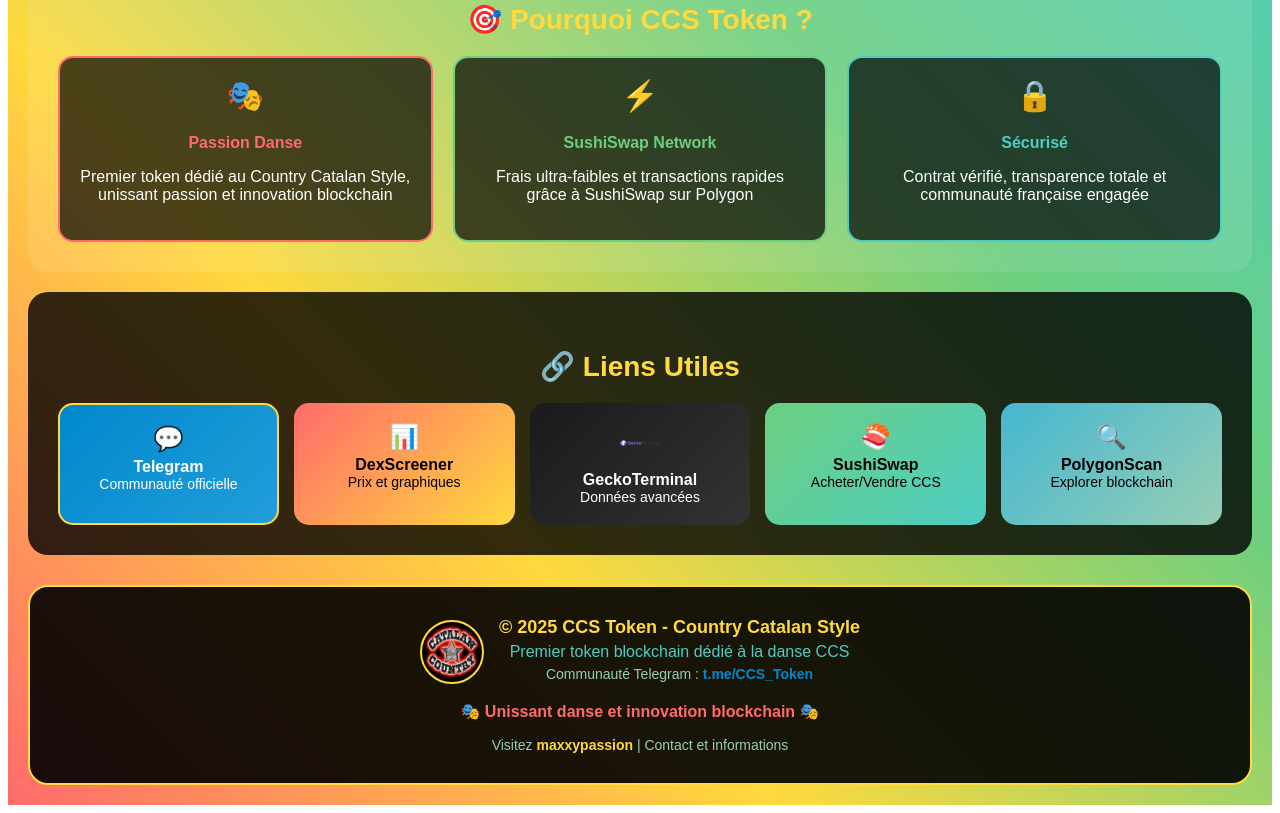
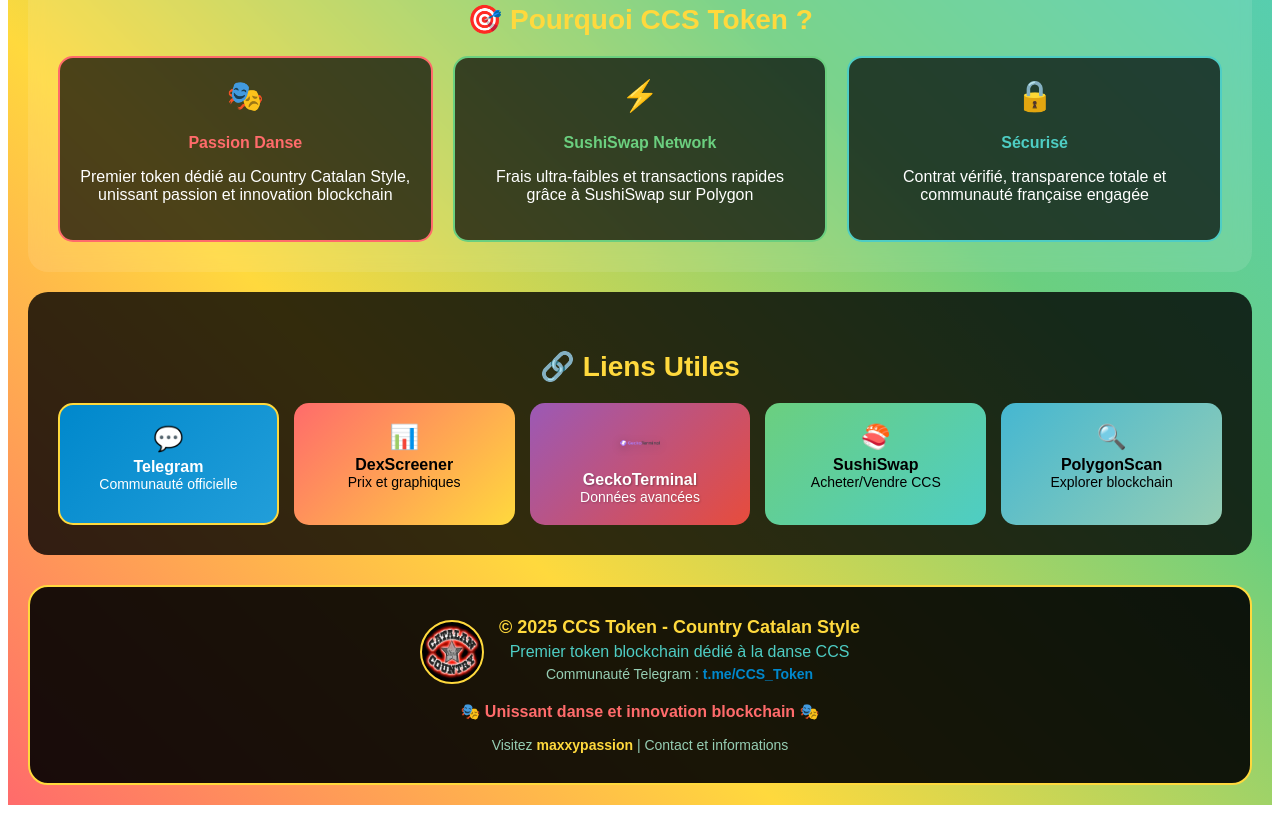
Before and after one commit to cmoalolo/ccs-token-website, a plain HTML site: page index.html in a window 1280 px wide. Shown: the part 1787-2600 px from the top of the page. Drawn offline with Linux system fonts and the light colour scheme; no server answers.

Commit message:
Update index.html
mise a jour couleur de fond lien geckoterminal couleur

```diff
--- a/index.html
+++ b/index.html
@@ -264,7 +264,7 @@
                 <div style="font-size: 14px;">Prix et graphiques</div>
             </a>
             <a href="https://www.geckoterminal.com/fr/polygon_pos/pools/0xc42d0a4fea2f9840111a5809567ccfa78cbff4be"
-               style="background: linear-gradient(135deg, #1a1a1a, #333333); color: white; padding: 20px; border-radius: 15px; text-decoration: none; transition: transform 0.3s; position: relative; overflow: hidden;"
+               style="background: linear-gradient(135deg, #9b59b6, #e74c3c); color: white; padding: 20px; border-radius: 15px; text-decoration: none; transition: transform 0.3s; position: relative; overflow: hidden;"
                onmouseover="this.style.transform='translateY(-5px)'"
                onmouseout="this.style.transform='translateY(0)'">
                 <div style="
@@ -273,10 +273,10 @@
                     background: url('./geckoterminal_light.png') center/contain no-repeat;
                     margin: 0 auto 8px auto;
                     background-size: contain;
-                    filter: brightness(1.1);
+                    filter: brightness(1.2) drop-shadow(0 2px 4px rgba(0,0,0,0.3));
                 "></div>
-                <div style="font-weight: bold;">GeckoTerminal</div>
-                <div style="font-size: 14px;">Données avancées</div>
+                <div style="font-weight: bold; text-shadow: 1px 1px 2px rgba(0,0,0,0.3);">GeckoTerminal</div>
+                <div style="font-size: 14px; text-shadow: 1px 1px 2px rgba(0,0,0,0.2);">Données avancées</div>
             </a>
             <a href="https://sushi.com/swap"
                style="background: linear-gradient(135deg, #6bcf7f, #4ecdc4); color: #000; padding: 20px; border-radius: 15px; text-decoration: none; transition: transform 0.3s;"
```
